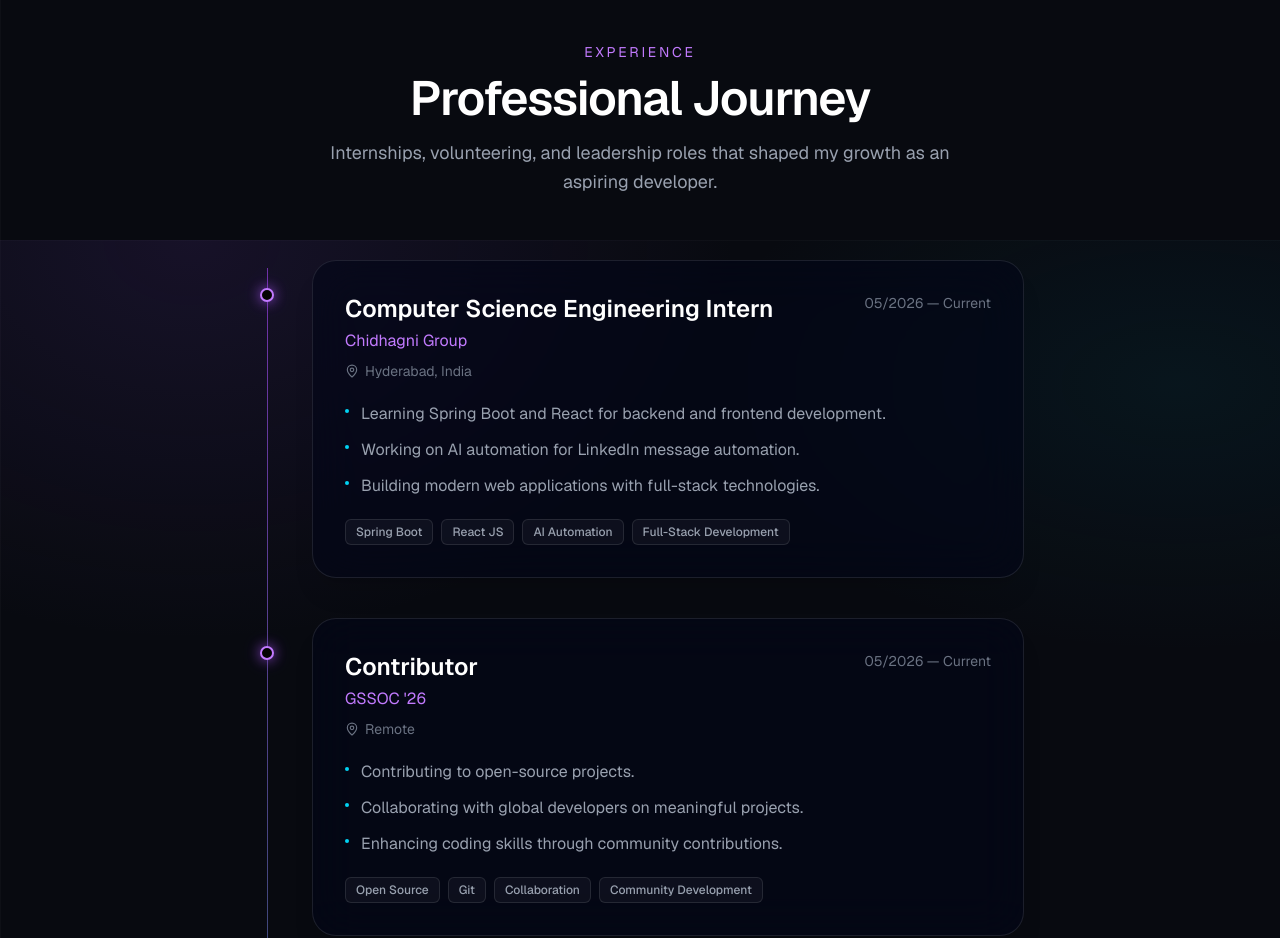
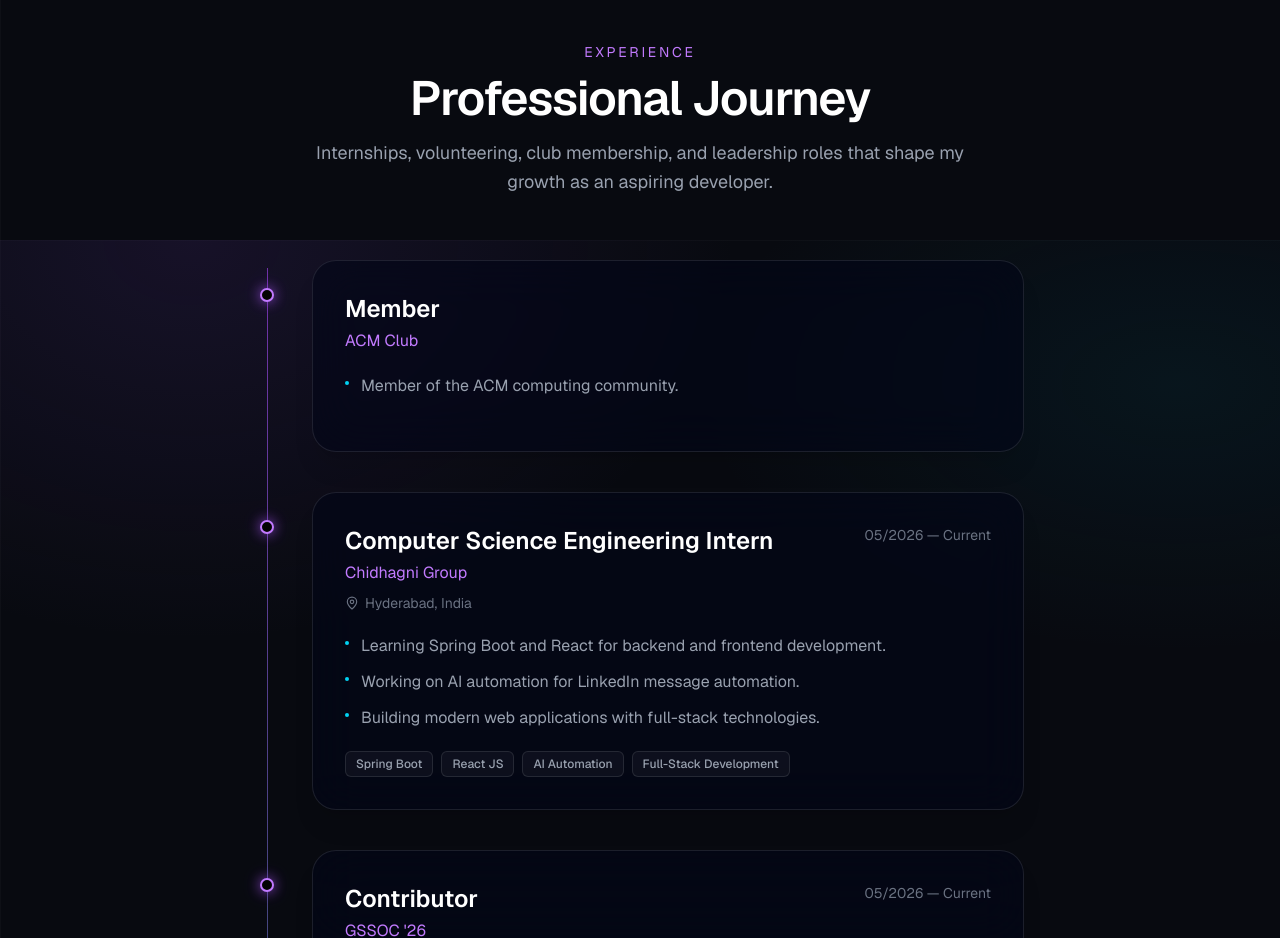
Before and after one commit to Ppoloju/pravalika-portfolio, a Next.js app: page / in a window 1280 px wide. Shown: the part 10160-11098 px from the top of the page. Built offline with nearby package versions, Linux system fonts and the light colour scheme.

Commit message:
Add ACM membership

```diff
--- a/components/sections/Experience.tsx
+++ b/components/sections/Experience.tsx
@@ -15,7 +15,7 @@ export function Experience() {
         <SectionHeading
           label="Experience"
           title="Professional Journey"
-          description="Internships, volunteering, and leadership roles that shaped my growth as an aspiring developer."
+          description="Internships, volunteering, club membership, and leadership roles that shape my growth as an aspiring developer."
         />
 
         <motion.div
@@ -52,14 +52,18 @@ export function Experience() {
                         {exp.role}
                       </h3>
                       <p className="mt-0.5 sm:mt-1 text-sm sm:text-base text-purple-400">{exp.company}</p>
+                      {exp.location && (
                         <p className="mt-1 sm:mt-2 flex items-center gap-1.5 text-xs sm:text-sm text-gray-500">
                           <MapPin className="h-3 w-3 sm:h-3.5 sm:w-3.5 shrink-0" aria-hidden />
                           {exp.location}
                         </p>
+                      )}
                     </div>
+                    {exp.duration && (
                       <span className="shrink-0 text-xs sm:text-sm text-gray-500">
                         {exp.duration}
                       </span>
+                    )}
                   </div>
 
                   <ul className="mt-4 sm:mt-5 space-y-2 sm:space-y-2.5">
--- a/constants/experience.ts
+++ b/constants/experience.ts
@@ -1,6 +1,13 @@
 import type { ExperienceItem } from "@/types/experience";
 
 export const experiences: ExperienceItem[] = [
+  {
+    id: "7",
+    role: "Member",
+    company: "ACM Club",
+    responsibilities: ["Member of the ACM computing community."],
+    technologies: [],
+  },
   {
     id: "1",
     role: "Computer Science Engineering Intern",
--- a/types/experience.ts
+++ b/types/experience.ts
@@ -2,8 +2,8 @@ export interface ExperienceItem {
   id: string;
   role: string;
   company: string;
-  location: string;
-  duration: string;
+  location?: string;
+  duration?: string;
   responsibilities: string[];
   technologies: string[];
   certificateLink?: string;
```
Lines whose indentation alone changed are shown as unchanged.
